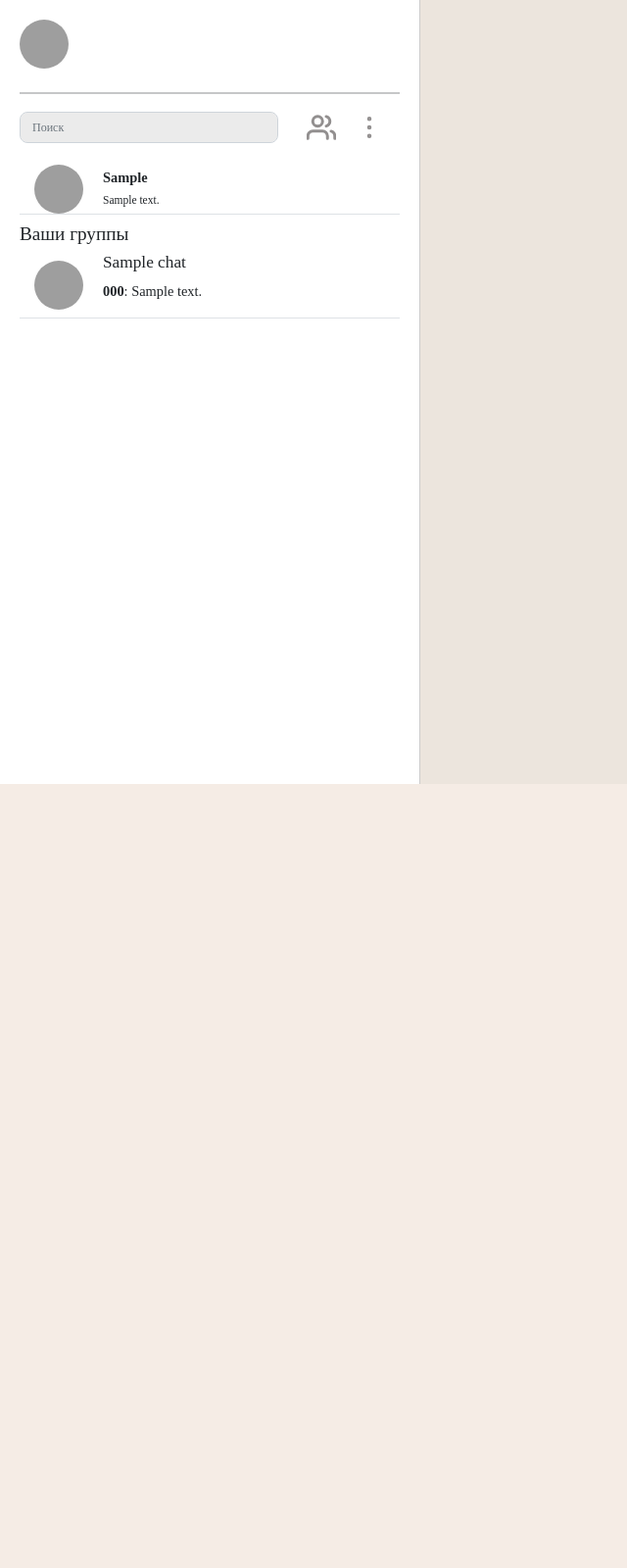
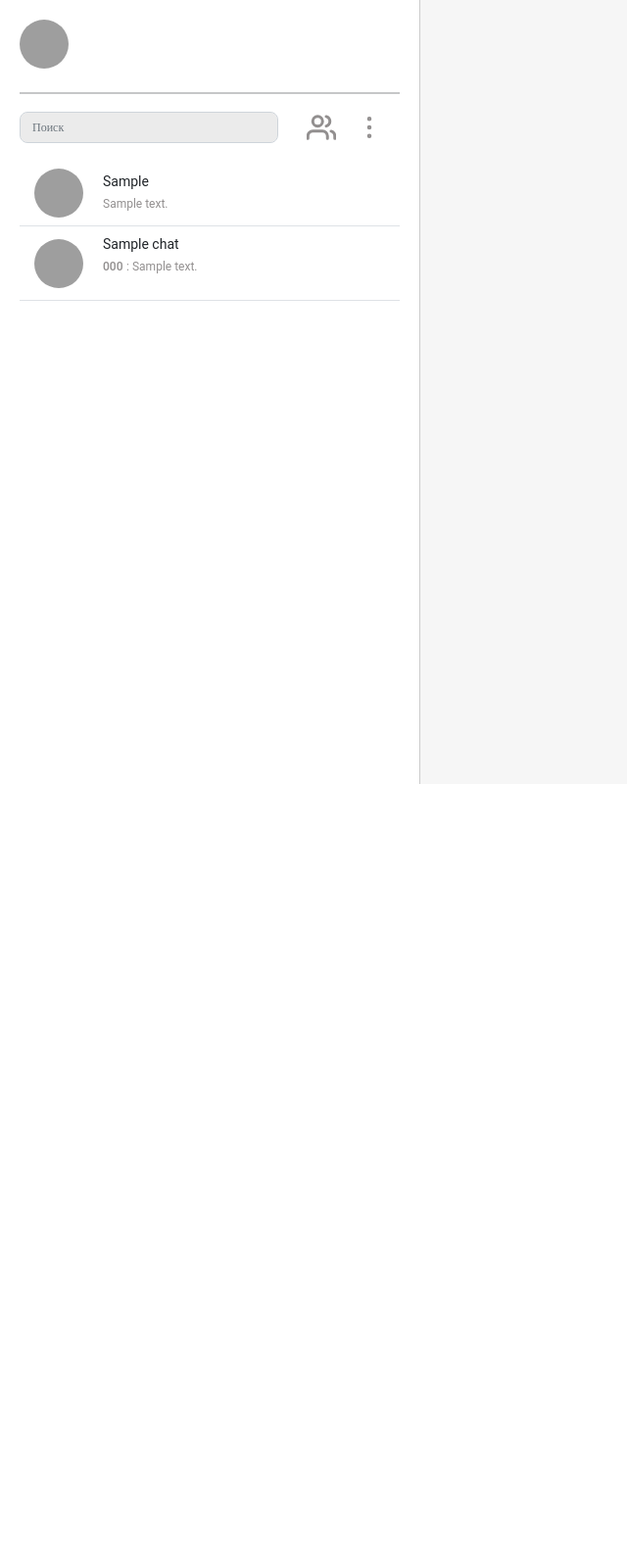
Before and after one commit to BukvaM8/NEW-chat, a FastAPI app: template templates/chats.html in a window 1280 px wide. Shown: the whole page at 98% size, without its empty margins (0-640 px from the left). Run offline with FastAPI, Linux system fonts and the light colour scheme; the template is opened without the code that fills it: most values are stand-ins (such as "Sample title", 1, 10 or a date in 2020); data that the repository does not hold is empty; parts of the project's set-up code (start-up, migrations or seed data) failed here and were passed over; some libraries are stand-ins or nearby versions; grey boxes are pictures that could not be loaded.

Commit message:
Начал работу с изменением вида главной страницы

```diff
--- a/templates/chat.html
+++ b/templates/chat.html
@@ -320,7 +320,7 @@
         <button type="submit" class="btn btn-custom">Отправить</button>
     </form>
 </div>
-        </div>
+
 <script>
     // Функция для открытия и закрытия "шторки"
     function toggleDrawer() {
@@ -376,7 +376,7 @@
 
         const cookie = document.cookie.split('; ').find(row => row.startsWith('access_token='));
         const access_token = cookie ? cookie.split('=')[1] : null;
-                const ws = new WebSocket(`ws://127.0.0.1:8080/ws/chats/${chatId}/`);
+        const ws = new WebSocket(`ws://127.0.0.1:8000/ws/chats/${chatId}/`);
 
         ws.onopen = function (event) {
             console.log("WebSocket connection opened.", event);
--- a/templates/chats.html
+++ b/templates/chats.html
@@ -7,9 +7,9 @@
     <link rel="stylesheet" href="https://maxcdn.bootstrapcdn.com/bootstrap/4.5.2/css/bootstrap.min.css">
     <style>
         body {
-            background-color: #ECE5DD;
+            background-color: rgba(211, 211, 211, 0.2);
             font-family: Times New Roman, sans-serif;
-        {#overflow: hidden;#}
+            {#overflow: hidden;#}
         }
 
         .left-panel {
@@ -21,7 +21,7 @@
 
         .right-panel {
             /* Изменим цвет фона на бежевый */
-            background-color: #F5ECE5;
+            background-color: white;
             height: 100vh;
             padding: 20px;
         }
@@ -159,13 +159,29 @@
         .scrollable-content::-webkit-scrollbar-track {
             background-color: transparent;
         }
+        .username {
+            font-family: Roboto, serif;
+            font-size: 14px;
+            font-style: normal;
+            font-weight: 400;
+            line-height: 16px;
+        }
+
+        .last_message {
+            font-family: Roboto, serif;
+            font-size: 12px;
+            font-style: normal;
+            font-weight: 400;
+            line-height: 16px;
+            color: #928F8F;
+        }
     </style>
 </head>
 <body>
 <div class="container-fluid">
     <div class="row">
         <!-- Left Panel -->
-        <div class="col-md-3 left-panel" style="min-width: 429px;">
+        <div class="col-md-3 left-panel pb-0" style="min-width: 429px;">
             <!-- Profile Section -->
             <div class="d-flex align-items-center mb-4">
                 <img src="/profile/picture/{{ current_user.phone_number }}" alt="Profile picture" class="profile-pic"
@@ -232,7 +248,7 @@
             <div class="scrollable-content" style="padding-bottom: 55px;">
                 <div class="dialogs-list">
                     {% for dialog in dialogs %}
-                        <div class="container border-bottom mb-2 clickable-dialog flex-container"
+                        <div class="container border-bottom mb-2 pb-2 mt-1 clickable-dialog flex-container"
                              data-dialog-id="{{ dialog.id }}">
                             <!-- Фото собеседника -->
                             <div class="profile-picture-container">
@@ -243,7 +259,7 @@
                             <!-- Информация о диалоге -->
                             <div class="dialogs-item small-title flex-grow">
                                 <div>
-                                    <strong>{{ dialog.user_fio }}</strong>
+                                    <strong class="username">{{ dialog.user_fio }}</strong>
                                 </div>
                                 <div>
                                     <!-- Последнее сообщение -->
@@ -251,12 +267,12 @@
                                         {% set file_message_parts = dialog.last_message.split('[[FILE]]') %}
                                         {% if ', ' in file_message_parts[1] %}
                                             {% set file_info_parts = file_message_parts[1].replace('[[/FILE]]', '').split(', ') %}
-                                            <small>{{ file_info_parts[1].split(': ')[1] }}</small>
+                                            <small class="last_message">{{ file_info_parts[1].split(': ')[1] }}</small>
                                         {% endif %}
                                     {% else %}
                                         {% set short_message = dialog.last_message[:25] + "..." if dialog.last_message|length >
                                 25 else dialog.last_message %}
-                                        <small>{{ short_message }}</small>
+                                        <small class="last_message">{{ short_message }}</small>
                                     {% endif %}
                                 </div>
                             </div>
@@ -270,10 +286,9 @@
                     {% endfor %}
                 </div>
 
-                <h2 class="small-header">Ваши группы</h2>
                 <div class="chat-list">
                     {% for chat in chats %}
-                        <div class="container border-bottom mb-2 clickable-chat flex-container"
+                        <div class="container border-bottom mb-2 pb-2 mt-1 clickable-chat flex-container"
                              data-chat-id="{{ chat.id }}">
                             <!-- Фото чата -->
                             <div class="profile-picture-container">
@@ -283,7 +298,7 @@
                             <!-- Информация о чате -->
                             <div class="chat-item small-title flex-grow" style="display: flex; flex-direction: column;">
                                 <div style="flex: 1;">
-                                    <strong><h3>{{ chat['chat_name'] }}</h3></strong>
+                                    <strong class="username">{{ chat['chat_name'] }}</strong>
                                     <!-- Название группы жирным текстом -->
                                     {% if chat['id'] in left_chats %}
                                         <p>Вы покинули чат</p>
@@ -294,14 +309,15 @@
                                         {% set file_message_parts = chat['last_message'].split('[[FILE]]') %}
                                         {% if ', ' in file_message_parts[1] %}
                                             {% set file_info_parts = file_message_parts[1].replace('[[/FILE]]', '').split(', ') %}
-                                            <p>
-                                                <strong>{{ chat['last_message_sender_phone'] }}</strong>: {{ file_info_parts[1].split(': ')[1] }}
+                                            <p class="last_message">
+                                                <strong class="last_message">{{ chat['last_message_sender_phone'] }}</strong class="last_message">: {{ file_info_parts[1].split(': ')[1] }}
                                             </p>
                                             <!-- Никнейм пользователя жирным текстом -->
                                         {% endif %}
                                     {% else %}
                                         <p>
-                                            <strong>{{ chat['last_message_sender_phone'] }}</strong>: {{ chat['last_message'] }}
+                                            <strong class="last_message" style="font-weight: 500">{{ chat['last_message_sender_phone'] }}</strong>
+                                            <strong class="last_message">: {{ chat['last_message'] }}</strong>
                                         </p> <!-- Никнейм пользователя жирным текстом -->
                                     {% endif %}
                                 </div>
@@ -502,7 +518,7 @@
     function initializeDialogJS(dialogId, currentUserId) {  // Добавлен параметр currentUserId
         const cookie = document.cookie.split('; ').find(row => row.startsWith('access_token='));
         const access_token = cookie ? cookie.split('=')[1] : null;
-        ws = new WebSocket(`ws://127.0.0.1:8080/ws/dialogs/${dialogId}/`);
+        ws = new WebSocket(`ws://127.0.0.1:8000/ws/dialogs/${dialogId}/`);
 
         ws.onopen = function (event) {
             console.log("WebSocket connection opened.", event);
@@ -869,7 +885,7 @@
     function initializeChatJS(chatId) {
         const cookie = document.cookie.split('; ').find(row => row.startsWith('access_token='));
         const access_token = cookie ? cookie.split('=')[1] : null;
-        var ws = new WebSocket(`ws://127.0.0.1:8080/ws/chats/${chatId}/`);
+        var ws = new WebSocket(`ws://127.0.0.1:8000/ws/chats/${chatId}/`);
 
         ws.onopen = function (event) {
             console.log("WebSocket connection opened.", event);
--- a/templates/create_dialog.html
+++ b/templates/create_dialog.html
@@ -8,6 +8,7 @@
         body {
             background-color: #ECE5DD;
             font-family: Times New Roman, sans-serif;
+            width: 500px;
         }
 
         .container {
@@ -32,7 +33,7 @@
     </style>
 </head>
 <body>
-    <div class="container">
+    <div class="container-sm">
         <h1 class="mb-3">Создание нового диалога</h1>
 
         <!-- Поисковая строка -->
```
Also changed, not shown: templates/dialogs.html (+84 -23 lines), static/attach_files.svg (added). Lines whose indentation alone changed are shown as unchanged.
